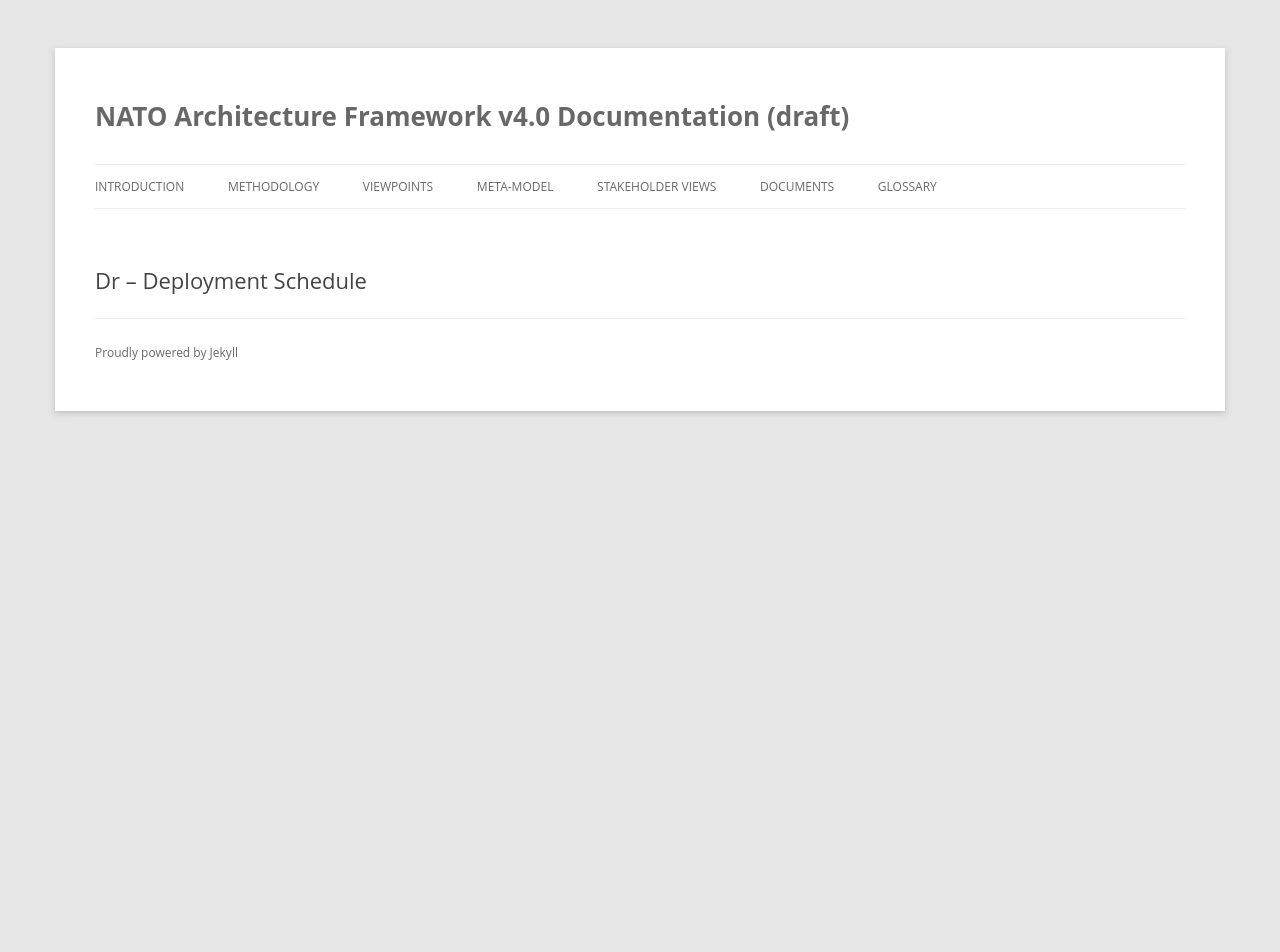
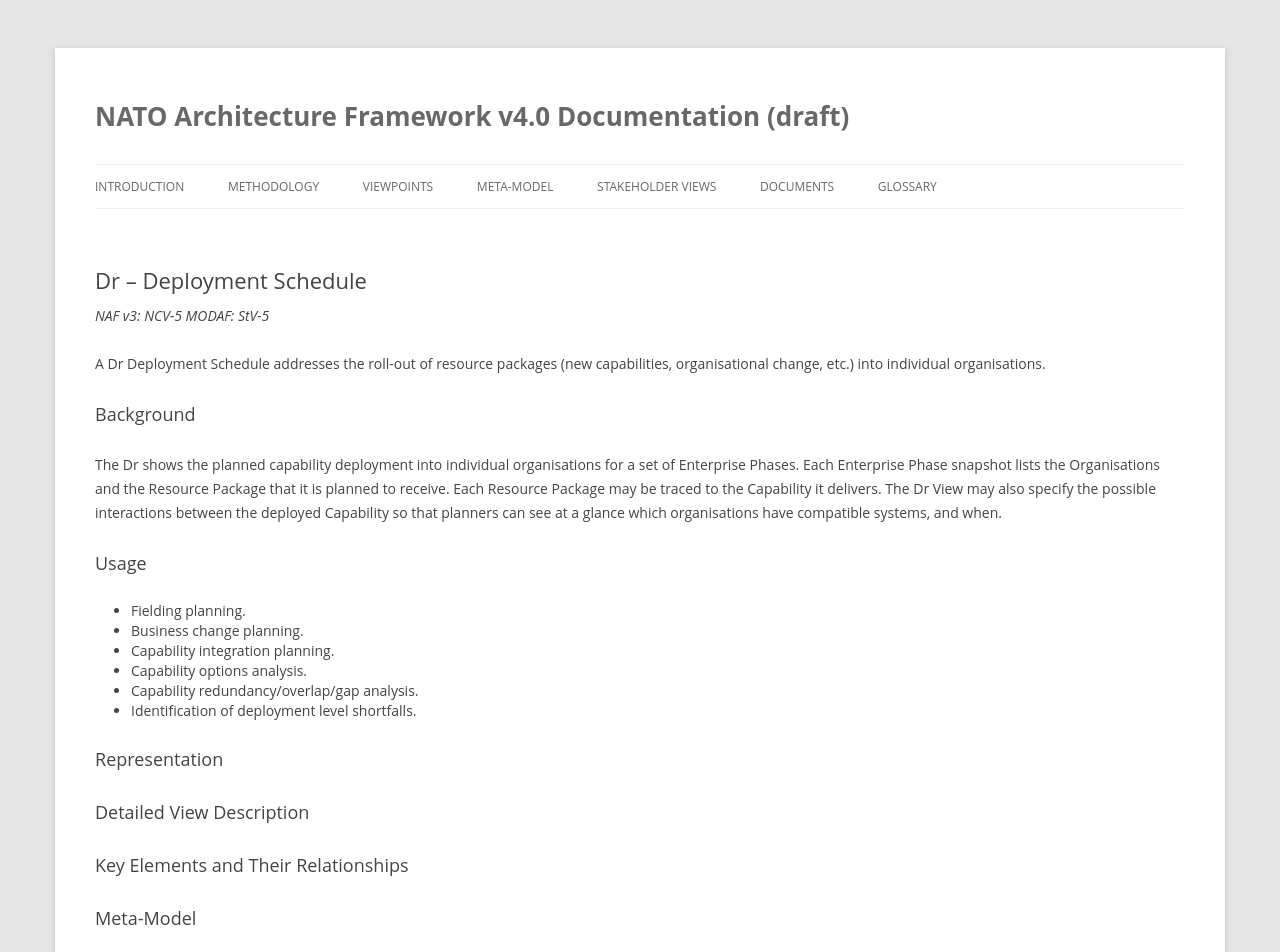
Before and after one commit to nafdocs/nafdocs.github.io, a Jekyll site: the page built from viewpoints/dr.md, in a window 1280 px wide. Shown: the top 952 px of the page. Built offline with Jekyll 4.4.1, drawn with Linux system fonts in a browser that asks for light colours; nearby versions of some CDN libraries; before the commit the page ends 900 px from its top, so only the background shows below that; grey boxes are pictures that could not be loaded.

Commit message:
Populate deployed views

```diff
--- a/viewpoints/dr.md
+++ b/viewpoints/dr.md
@@ -2,3 +2,39 @@
 title: Dr – Deployment Schedule
 layout: page
 ---
+
+*NAF v3: NCV-5 MODAF: StV-5*
+
+A Dr Deployment Schedule addresses the roll-out of resource packages
+(new capabilities, organisational change, etc.) into individual
+organisations.
+
+## Background
+
+The Dr shows the planned capability deployment into individual
+organisations for a set of Enterprise Phases. Each Enterprise Phase
+snapshot lists the Organisations and the Resource Package that it is
+planned to receive. Each Resource Package may be traced to the
+Capability it delivers. The Dr View may also specify the possible
+interactions between the deployed Capability so that planners can see at
+a glance which organisations have compatible systems, and when.
+
+## Usage
+
+-   Fielding planning.
+-   Business change planning.
+-   Capability integration planning.
+-   Capability options analysis.
+-   Capability redundancy/overlap/gap analysis.
+-   Identification of deployment level shortfalls.
+
+## Representation
+
+## Detailed View Description
+
+## Key Elements and Their Relationships
+
+## Meta-Model
+
+[![Dr -
+meta-model](http://nafdocs.org/wp-content/uploads/2013/06/Dr-meta-model.svg)](http://nafdocs.org/wp-content/uploads/2013/06/Dr-meta-model.svg)
```
Also changed, not shown: viewpoints/d1.md (+23 -0 lines), viewpoints/d2.md (+32 -0 lines).
